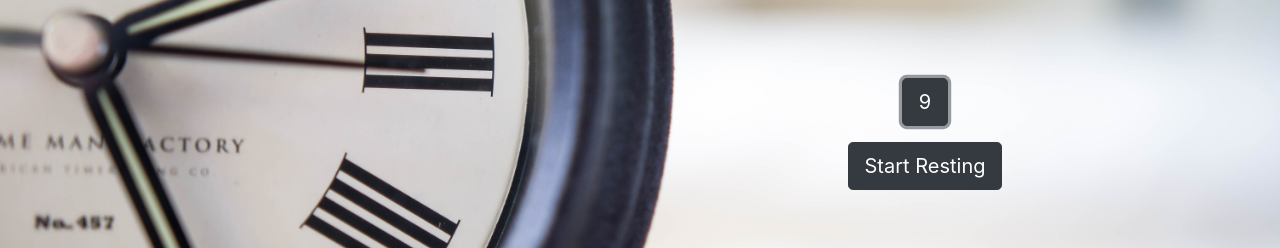
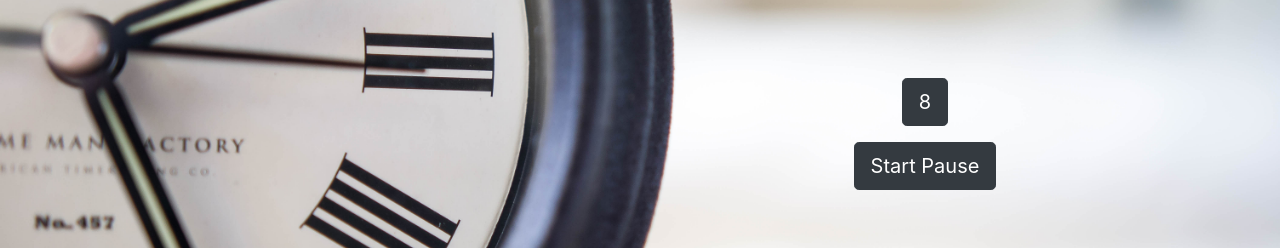
Before and after one commit to inesjelovac/pomodoro, a Vue app: page / in a window 1280 px wide. Both pictures are taken after a click on the button "Start Work". Shown: the part 266-514 px from the top of the page. Built offline with nearby package versions, Linux system fonts and the light colour scheme.

Commit message:
components refactored, added pausing counter

```diff
--- a/src/App.vue
+++ b/src/App.vue
@@ -5,12 +5,8 @@
       <div class="row full-height">
         <div class="col-xs-12 offset-md-6 col-md-6">
           <div class="d-flex flex-column justify-content-center align-items-center full-height">
-            <div class="p-2">
-              <app-work-counter></app-work-counter>
-            </div>
-            <div class="p-2">
-              <app-rest-counter></app-rest-counter>
-            </div>
+            <app-counter buttonText="Start Work"></app-counter>
+            <app-counter buttonText="Start Pause"></app-counter>
           </div>
         </div>
       </div>
@@ -26,14 +22,12 @@
 
 <script>
 import Navigation from './components/Navigation';
-import RestCounter from './components/RestCounter';
-import WorkCounter from './components/WorkCounter';
+import Counter from './components/Counter';
 
 export default {
   components: {
     appNavigation: Navigation,
-    appWorkCounter: WorkCounter,
-    appRestCounter: RestCounter,
+    appCounter: Counter,
   },
 };
 </script>
--- /dev/null
+++ b/src/components/Countdown.vue
@@ -0,0 +1,14 @@
+<template>
+  <button type="button" class="btn btn-dark btn-lg" @click="onClick">{{ counterValue }}</button>
+</template>
+
+<script>
+export default {
+  props: ['counterValue'],
+  methods: {
+    onClick() {
+      this.$emit('toggleCounter');
+    },
+  },
+};
+</script>
--- /dev/null
+++ b/src/components/Counter.vue
@@ -0,0 +1,70 @@
+<template>
+  <div class="p-2">
+    <app-counter-button v-if="counterValue === 0" @startCounter="startCounter" :buttonText="buttonText"></app-counter-button>
+    <app-countdown v-else @toggleCounter="toggleCounter" :counterValue="counterValue"></app-countdown>
+  </div>
+</template>
+
+<script>
+import CounterButton from './CounterButton';
+import Countdown from './Countdown';
+
+export default {
+  props: {
+    buttonText: {
+      default: 'Start',
+    },
+  },
+  data() {
+    return {
+      time: 10, // 25 * 60,
+      counterValue: 0,
+      counterRunning: false,
+
+    };
+  },
+  methods: {
+    resetCounter() {
+      this.counterValue = this.time;
+      this.counterValue = 0;
+    },
+    startCounter() {
+      this.counterValue = this.time;
+      this.counterRunning = true;
+      this.count();
+    },
+    toggleCounter() {
+      if (this.counterRunning === false) {
+        this.counterRunning = true;
+        this.count();
+      } else {
+        this.counterRunning = false;
+      }
+    },
+    count() {
+      const interval = setInterval(() => {
+        if (this.counterRunning === false) {
+          clearInterval(interval);
+        }
+
+        if (this.counterValue === 0) {
+          clearInterval(interval);
+          alert('Done! Time to rest :)');
+          this.resetCounter();
+        }
+
+        this.updateCounter();
+      }, 1000);
+    },
+    updateCounter() {
+      if (this.counterValue > 0) {
+        this.counterValue = this.counterValue - 1;
+      }
+    },
+  },
+  components: {
+    appCounterButton: CounterButton,
+    appCountdown: Countdown,
+  },
+};
+</script>
--- /dev/null
+++ b/src/components/CounterButton.vue
@@ -0,0 +1,14 @@
+<template>
+  <button type="button" class="btn btn-dark btn-lg" @click="onClick">{{ buttonText }}</button>
+</template>
+
+<script>
+export default {
+  props: ['buttonText'],
+  methods: {
+    onClick() {
+      this.$emit('startCounter');
+    },
+  },
+};
+</script>
--- a/src/components/RestCounter.vue
+++ /dev/null
@@ -1,38 +0,0 @@
-<template>
-  <button type="button" class="btn btn-dark btn-lg" @click="startCounter">{{ buttonText }}</button>
-</template>
-<script>
-export default {
-  data() {
-    return {
-      buttonText: 'Start Resting',
-      time: 5, // 25 * 60,
-      counterValue: 0,
-    };
-  },
-  methods: {
-    resetCounter() {
-      this.counterValue = this.time;
-      this.counterValue = 0;
-      this.buttonText = 'Start Resting';
-    },
-    startCounter() {
-      this.counterValue = this.time;
-      const interval = setInterval(() => {
-        this.updateCounter();
-        if (this.counterValue === 0) {
-          clearInterval(interval);
-          alert('Done! Time to work');
-          this.resetCounter();
-        }
-      }, 1000);
-    },
-    updateCounter() {
-      if (this.counterValue > 0) {
-        this.buttonText = this.counterValue;
-        this.counterValue = this.counterValue - 1;
-      }
-    },
-  },
-};
-</script>
--- a/src/components/WorkCounter.vue
+++ /dev/null
@@ -1,39 +0,0 @@
-<template>
-  <button type="button" class="btn btn-dark btn-lg" @click="startCounter">{{ buttonText }}</button>
-</template>
-
-<script>
-export default {
-  data() {
-    return {
-      buttonText: 'Start Work',
-      time: 10, // 25 * 60,
-      counterValue: 0,
-    };
-  },
-  methods: {
-    resetCounter() {
-      this.counterValue = this.time;
-      this.counterValue = 0;
-      this.buttonText = 'Start Work';
-    },
-    startCounter() {
-      this.counterValue = this.time;
-      const interval = setInterval(() => {
-        this.updateCounter();
-        if (this.counterValue === 0) {
-          clearInterval(interval);
-          alert('Done! Time to rest :)');
-          this.resetCounter();
-        }
-      }, 1000);
-    },
-    updateCounter() {
-      if (this.counterValue > 0) {
-        this.buttonText = this.counterValue;
-        this.counterValue = this.counterValue - 1;
-      }
-    },
-  },
-};
-</script>
```
